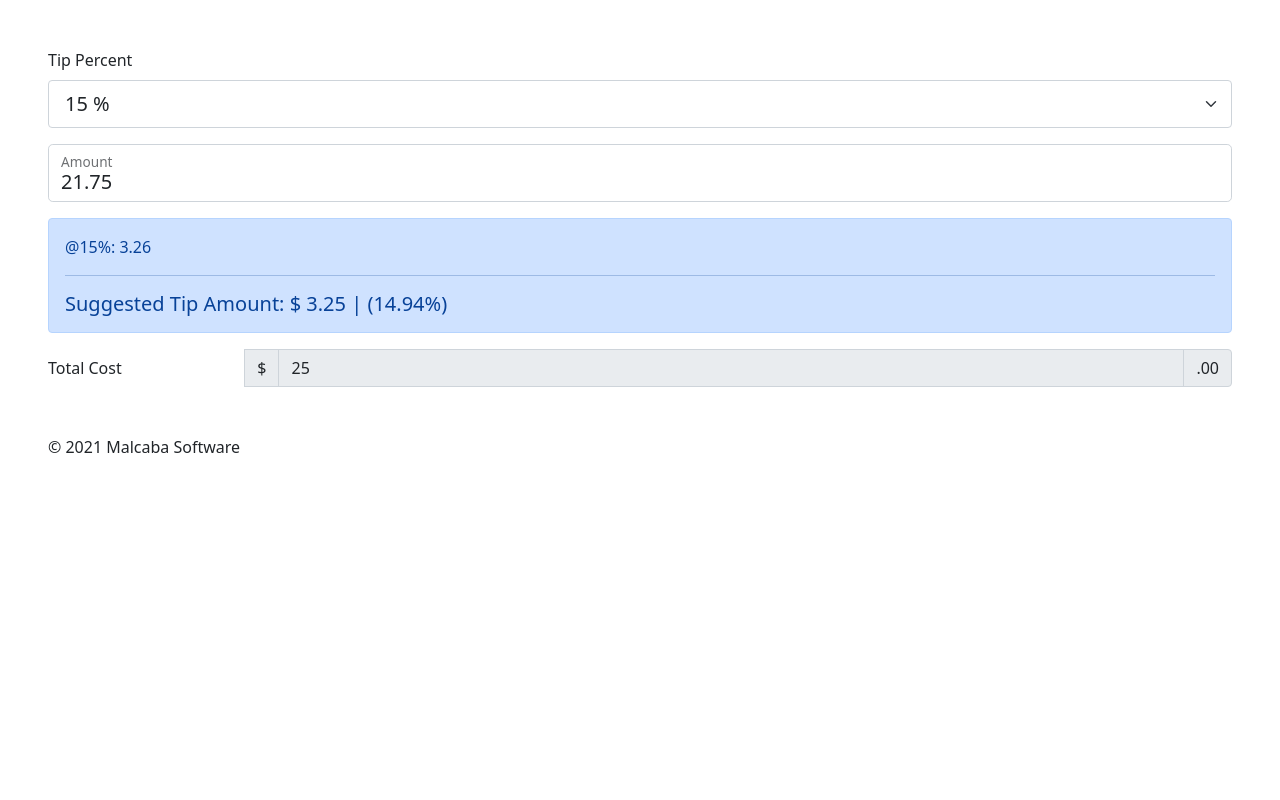
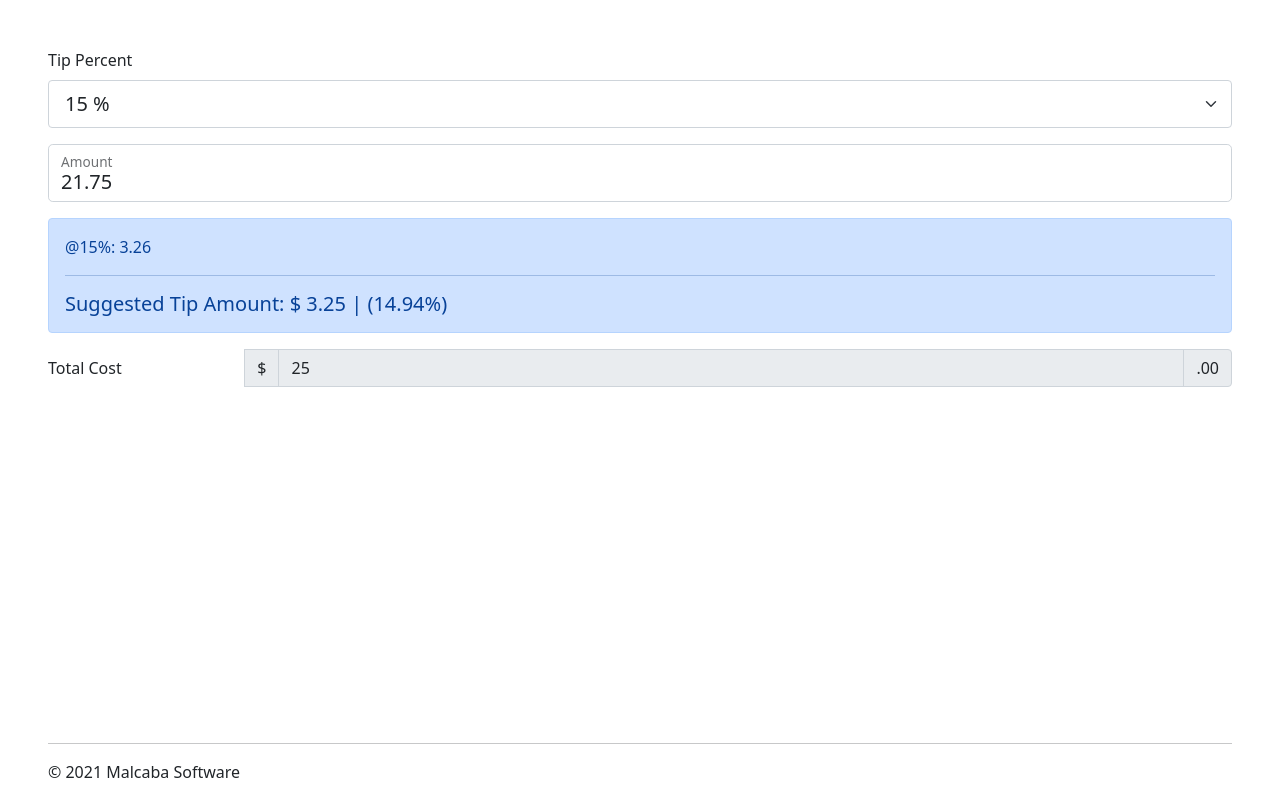
Before and after one commit to dmalcaba/tip, a plain HTML site: page index.html in a window 1280 px wide. Drawn offline with nearby package versions, Linux system fonts and the light colour scheme.

Commit message:
Update index.html
- Change footer to show at the bottom of screen
- Update copyright year so that it is calculated
- Linting
- Use the production version of Vue

```diff
--- a/index.html
+++ b/index.html
@@ -38,10 +38,13 @@
             <span class="input-group-text">.00</span>
         </div>
 
-        <footer class="my-5">&copy; 2021 Malcaba Software</footer>
+        <div class="fixed-bottom mx-5 mb-3">
+            <hr>
+            <footer>&copy; {{ currentYear }} Malcaba Software</footer>
+        </div>
     </div>
 
-    <script src="https://cdn.jsdelivr.net/npm/vue@2.6.12/dist/vue.js"></script>
+    <script src="https://cdn.jsdelivr.net/npm/vue@2"></script>
     <script>
         new Vue({
             el: "#app",
@@ -51,18 +54,21 @@
             },
             computed: {
                 totalCost: function() {
-                    return (Number)(this.amount) + this.suggestedTipAmount
+                    return (Number)(this.amount) + this.suggestedTipAmount;
                 },
                 suggestedTipAmount: function() {
                     let calcAmount = Math.floor((Number)(this.amount) + this.tipAmount);
-                    return calcAmount - this.amount
+                    return calcAmount - this.amount;
                 },
                 actualTipPercent: function() {
                     let num = (this.suggestedTipAmount / this.amount ) * 100;
-                    return num
+                    return num;
                 },
                 tipAmount: function() {
-                    return this.amount * this.selectedTipPercent
+                    return this.amount * this.selectedTipPercent;
+                },
+                currentYear: function() {
+                    return new Date().getFullYear();
                 }
             }
         });
```
